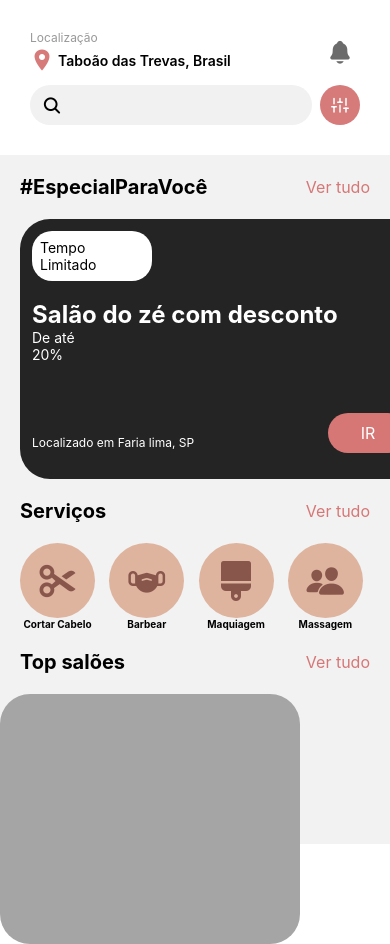
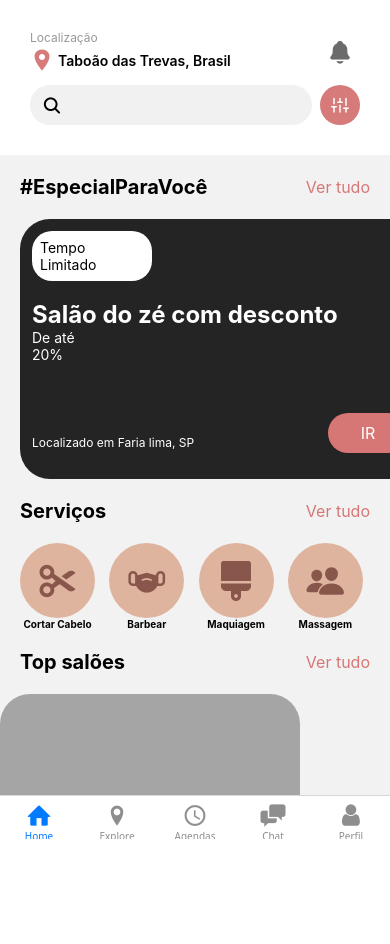
Before and after one commit to NascimentoFXY/AgendAi-APP, a React Native app: screen /Main in a window 390 px wide. After the commit the page ends 844 px from the top, so only its background shows below. Built offline with nearby package versions, Linux system fonts and the light colour scheme.

Commit message:
tab bar e outras telas

```diff
--- a/src/pages/main/home/index.tsx
+++ b/src/pages/main/home/index.tsx
@@ -19,7 +19,7 @@ import ServicesCards from '../../../components/homeScreenComponents/ServicesCarr
 
 
 const cardsWidth = 400;
-const cardsHeight = 260
+
 
 export default function Home() {
     return (
--- a/src/routes/routes.tsx
+++ b/src/routes/routes.tsx
@@ -12,6 +12,7 @@ import Initial from "../pages/initials/initial";
 import FinalScreen from "../pages/initials/finalScreen";
 import { createNativeStackNavigator } from "@react-navigation/native-stack";
 import MainRoutes from "./homeRoutes";
+import TabRoutes from "./tabRoutes";
 
 export default function Routes() {
    const Stack = createNativeStackNavigator();
@@ -24,7 +25,7 @@ export default function Routes() {
                 <Stack.Screen name="Login" component={Login}/>
                 <Stack.Screen name="Cadastro" component={Cadastro}/>
                 <Stack.Screen name="Fscreen" component={FinalScreen}/>
-                <Stack.Screen name="Main" component={MainRoutes}/>
+                <Stack.Screen name="Main" component={TabRoutes}/>
             </Stack.Navigator>
         </View>
 
--- /dev/null
+++ b/src/routes/tabRoutes.tsx
@@ -0,0 +1,64 @@
+import React from "react";
+import {
+    View,
+    Text,
+    TouchableOpacity,
+    StyleSheet
+} from "react-native";
+import { Ionicons, Feather, Entypo, FontAwesome, MaterialCommunityIcons, MaterialIcons } from '@expo/vector-icons';
+import { createDrawerNavigator } from '@react-navigation/drawer';
+import { NavigationContainer } from '@react-navigation/native';
+import FinalScreen from "../pages/initials/finalScreen";
+import { createNativeStackNavigator } from "@react-navigation/native-stack";
+import MainRoutes from "./homeRoutes";
+import { createBottomTabNavigator } from "@react-navigation/bottom-tabs";
+
+
+const Tab = createBottomTabNavigator()
+export default function TabRoutes() {
+    return (
+        <Tab.Navigator screenOptions={{ headerShown: false}}>
+            <Tab.Screen name="Home" component={MainRoutes}
+                options={{
+                    tabBarIcon: ({ color, size }) => <Entypo name="home" size={size} color={color} />,
+                    tabBarButton: (props: any) => <TouchableOpacity {...props} />
+                }} />
+
+
+            <Tab.Screen name="Explore" component={FinalScreen}
+                options={{
+                    tabBarIcon: ({ color, size }) => <Entypo name="location-pin" size={size} color={color} />,
+                    tabBarButton: (props: any) => <TouchableOpacity {...props} />
+                }} />
+
+
+            <Tab.Screen name="Agendas" component={FinalScreen}
+                options={{
+                    tabBarIcon: ({ color, size }) => <MaterialIcons name="schedule" size={size} color={color} />,
+                    tabBarButton: (props: any) => <TouchableOpacity {...props} />
+                }}
+            />
+
+
+            <Tab.Screen name="Chat" component={FinalScreen}
+                options={{
+                    tabBarIcon: ({ color, size }) => <Entypo name="chat" size={size} color={color} />,
+                    tabBarButton: (props: any) => <TouchableOpacity {...props} />
+                }} />
+
+
+            <Tab.Screen name="Perfil" component={FinalScreen}
+                options={{
+                    tabBarIcon: ({ color, size }) => <FontAwesome name="user" size={size} color={color} />,
+                    tabBarButton: (props: any) => <TouchableOpacity {...props} />
+                }} />
+        </Tab.Navigator>
+
+    );
+}
+
+export const styles = StyleSheet.create({
+    TabBar: {
+
+    }
+})
```
Also changed, not shown: src/pages/main/Explore/index.tsx (added, +18 -0 lines), src/pages/main/Perfil/index.tsx (added, +18 -0 lines), src/pages/main/Chat/index.tsx (added), src/pages/main/Perfil/style.ts (added).
